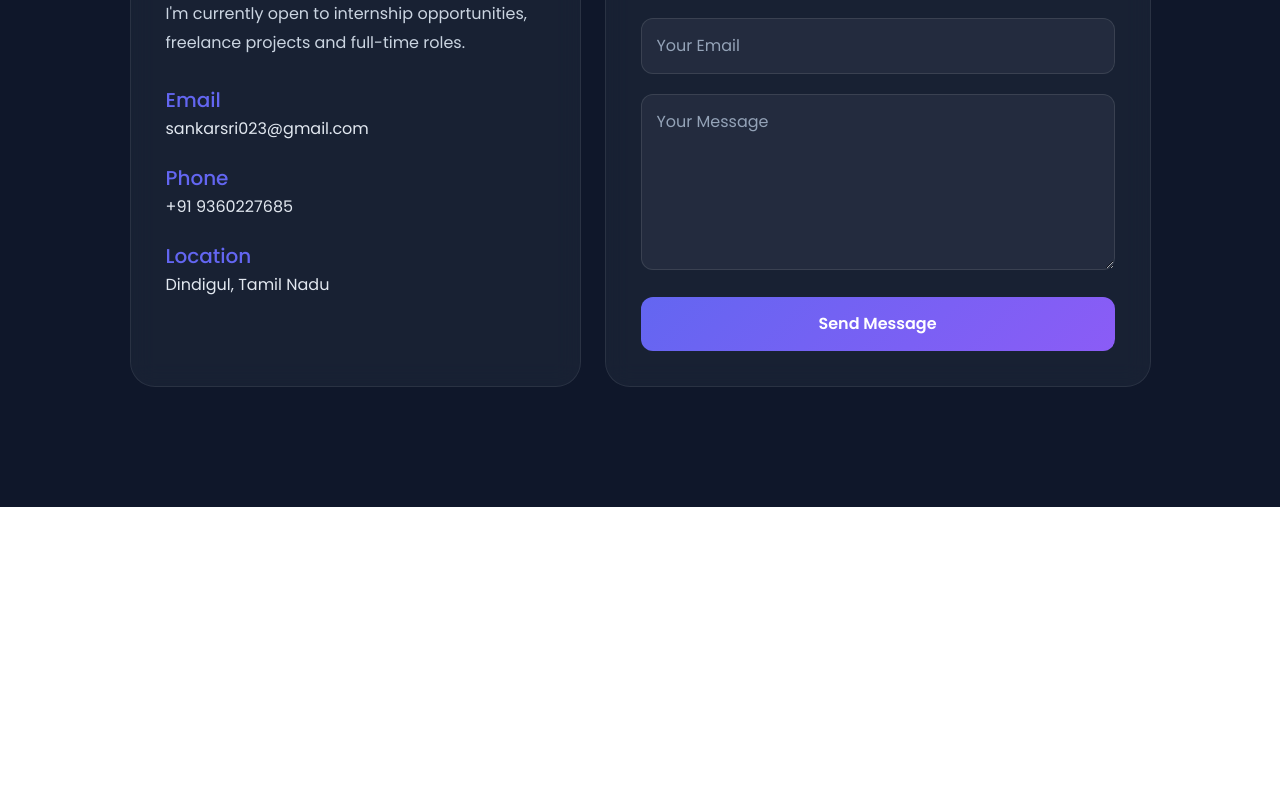
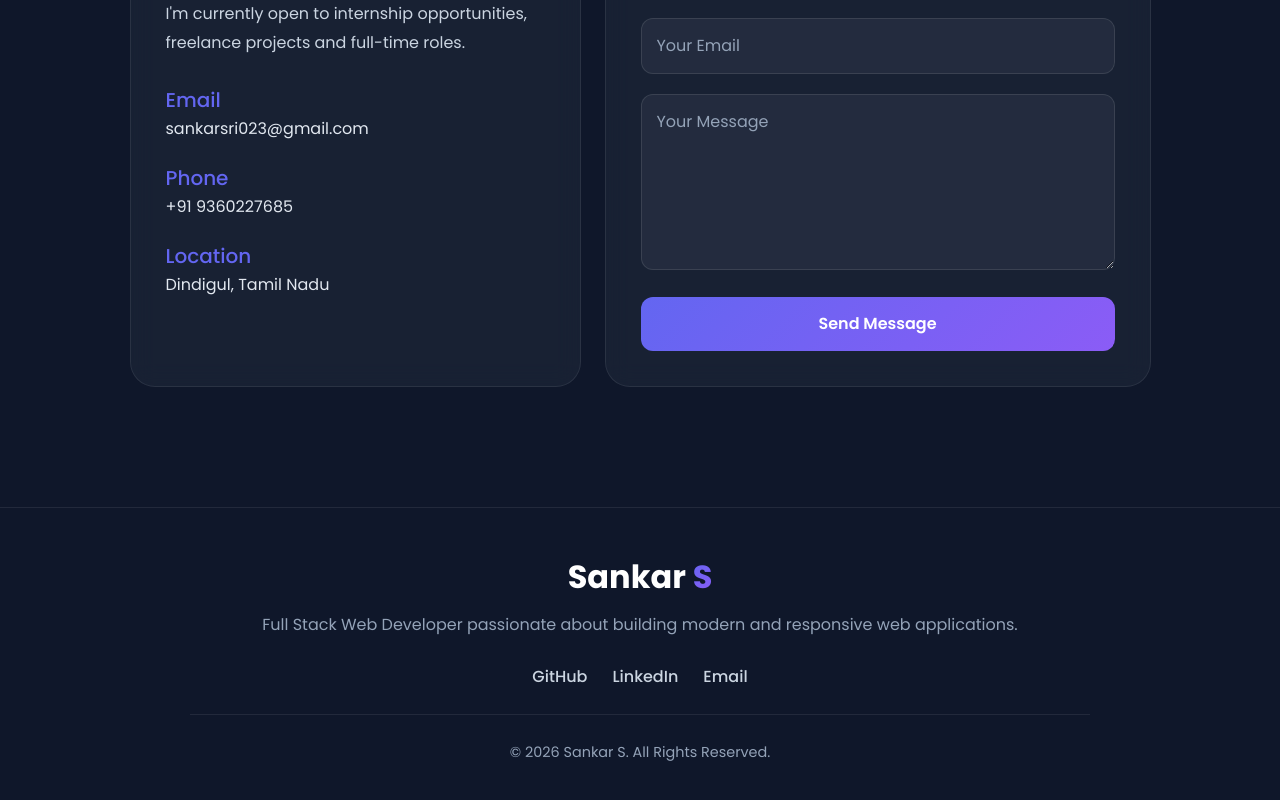
Before and after one commit to sankar734/Portfolio, a React app: page / in a window 1280 px wide. Shown: the part 2739-3539 px from the top of the page. Before the commit the page ends 3246 px from the top, so only its background shows below. Built offline with nearby package versions, Linux system fonts and the light colour scheme; the HTML template or start-up script is replaced by a standard one.

Commit message:
Updated portfolio design

```diff
--- a/src/App.jsx
+++ b/src/App.jsx
@@ -5,6 +5,7 @@ import Hero from './components/hero';
 import About from './components/about';
 import Project from './components/project';
 import Contact from './components/contact';
+import Footer from './components/footer';
 
 function App() {
 
@@ -15,6 +16,7 @@ function App() {
       <About/>
       <Project/>
       <Contact/>
+      <Footer/>
     </>
   )
 }
--- /dev/null
+++ b/src/components/footer.css
@@ -0,0 +1,73 @@
+.footer {
+  background: #0f172a;
+  padding: 50px 20px;
+  border-top: 1px solid rgba(255,255,255,0.08);
+}
+
+.footer-content {
+  max-width: 900px;
+  margin: auto;
+  text-align: center;
+}
+
+.footer-content h3 {
+  color: white;
+  font-size: 2rem;
+  font-weight: 700;
+  margin-bottom: 15px;
+}
+
+.footer-content h3 span {
+  background: linear-gradient(
+    135deg,
+    #6366f1,
+    #8b5cf6
+  );
+  -webkit-background-clip: text;
+  -webkit-text-fill-color: transparent;
+}
+
+.footer-content p {
+  color: #94a3b8;
+  line-height: 1.8;
+}
+
+.footer-links {
+  margin: 25px 0;
+  display: flex;
+  justify-content: center;
+  gap: 25px;
+  flex-wrap: wrap;
+}
+
+.footer-links a {
+  text-decoration: none;
+  color: #cbd5e1;
+  font-weight: 500;
+  transition: 0.3s ease;
+}
+
+.footer-links a:hover {
+  color: #6366f1;
+}
+
+.footer-line {
+  height: 1px;
+  background: rgba(255,255,255,0.08);
+  margin: 25px 0;
+}
+
+.copyright {
+  font-size: 0.9rem;
+  color: #64748b;
+}
+
+@media (max-width: 768px) {
+  .footer-content h3 {
+    font-size: 1.6rem;
+  }
+
+  .footer-links {
+    gap: 15px;
+  }
+}
--- /dev/null
+++ b/src/components/footer.jsx
@@ -0,0 +1,54 @@
+import "./footer.css";
+
+function Footer() {
+  return (
+    <footer className="footer">
+
+      <div className="footer-content">
+
+        <h3>
+          Sankar <span>S</span>
+        </h3>
+
+        <p>
+          Full Stack Web Developer passionate about building
+          modern and responsive web applications.
+        </p>
+
+        <div className="footer-links">
+
+          <a
+            href="https://github.com/sankar734/Portfolio.git/"
+            target="_blank"
+            rel="noreferrer"
+          >
+            GitHub
+          </a>
+
+          <a
+            href="https://linkedin.com/in/sankar-s-707792291"
+            target="_blank"
+            rel="noreferrer"
+          >
+            LinkedIn
+          </a>
+
+          <a href="mailto:sankarsri023@gmail.com">
+            Email
+          </a>
+
+        </div>
+
+        <div className="footer-line"></div>
+
+        <p className="copyright">
+          © {new Date().getFullYear()} Sankar S.
+          All Rights Reserved.
+        </p>
+
+      </div>
+    </footer>
+  );
+}
+
+export default Footer;
```
